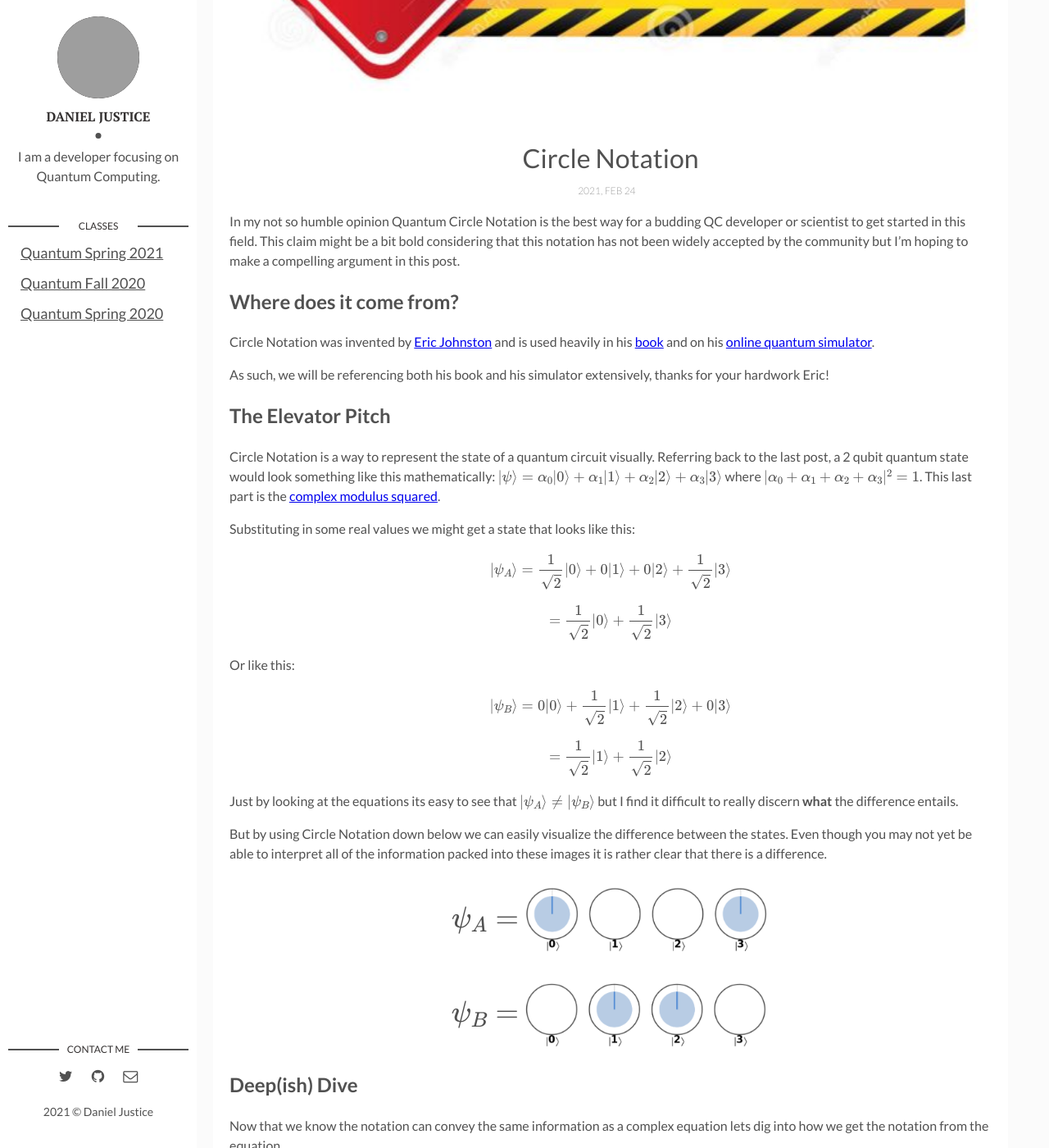
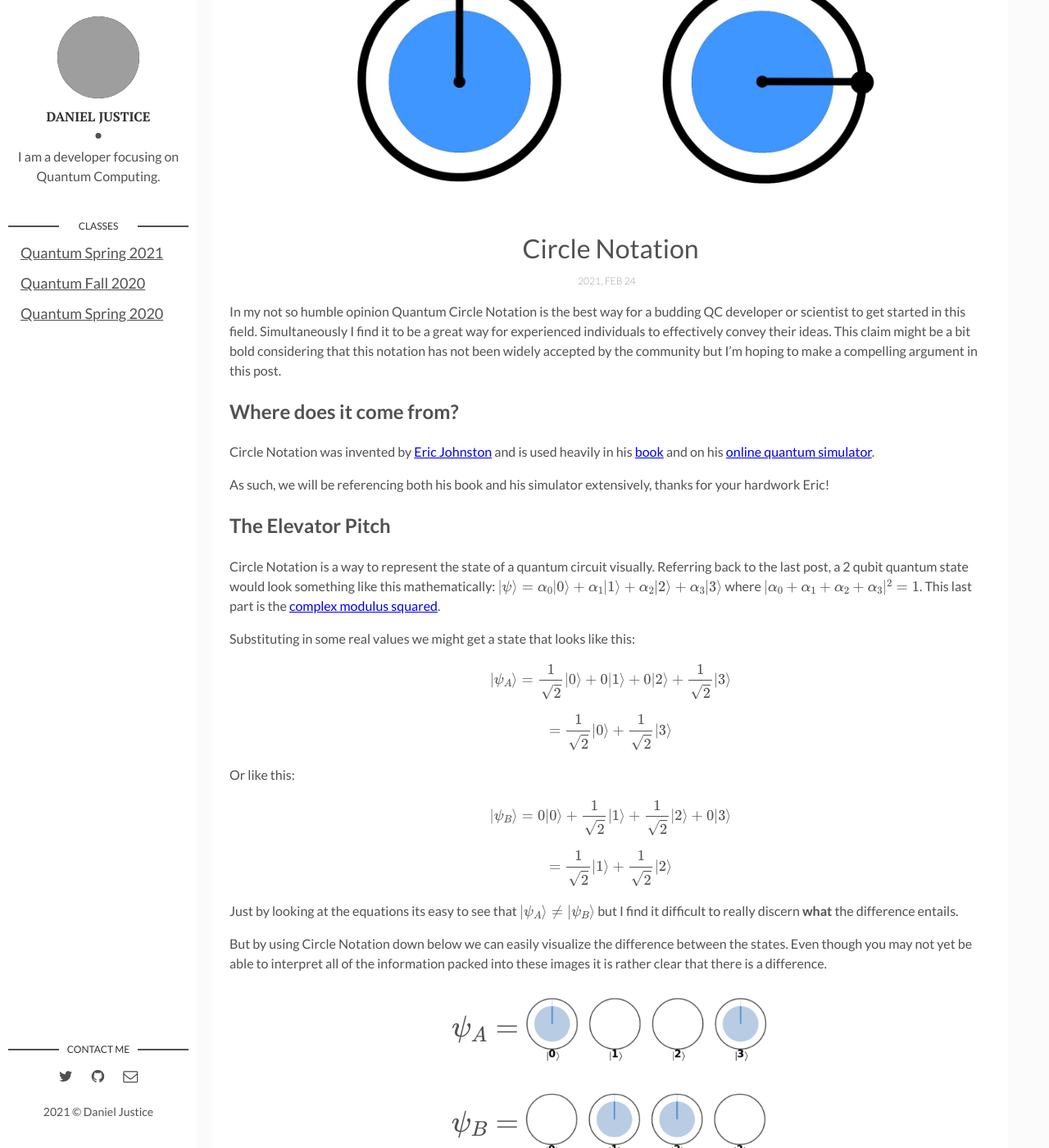
Before and after one commit to thequantumturtle/thequantumturtle.github.io, a Jekyll site: the page built from _posts/2021-02-24-Circle-Notation.markdown, in a window 1280 px wide and 1400 px high, scrolled down 268 px. Shown: the whole window at 82% size. Built offline with Jekyll 4.4.1, drawn with Linux system fonts in a browser that asks for light colours; comment, search, counter and statistics services are not loaded; some of the changed text lies outside the part shown; grey boxes are pictures that could not be loaded.

Commit message:
changed circlenotation image and a few updated lines

```diff
--- a/_posts/2021-02-24-Circle-Notation.markdown
+++ b/_posts/2021-02-24-Circle-Notation.markdown
@@ -2,13 +2,13 @@
 layout: post
 title: Circle Notation
 date: 2021-02-23 22:51:00 -0500
-description: The best notation for beginners!
-img: work-in-progress.jpg # Add image post (optional)
+description: The best notation for beginners and pros alike!
+img: CircleNotation.jpg # Add image post (optional)
 fig-caption: # Add figcaption (optional)
 tags: [Quantum Computers, Simulators, Quantum Notation]
 ---
 
-In my not so humble opinion Quantum Circle Notation is the best way for a budding QC developer or scientist to get started in this field. This claim might be a bit bold considering that this notation has not been widely accepted by the community but I'm hoping to make a compelling argument in this post.
+In my not so humble opinion Quantum Circle Notation is the best way for a budding QC developer or scientist to get started in this field. Simultaneously I find it to be a great way for experienced individuals to effectively convey their ideas. This claim might be a bit bold considering that this notation has not been widely accepted by the community but I'm hoping to make a compelling argument in this post.
 
 
 ## Where does it come from?
@@ -119,3 +119,5 @@ $$|\psi_c\rangle$$ and $$|\psi_b\rangle$$ are equivalent.
 ## Cons
 - Number of state circles scales with state space of the system
 - Not good at visualizing complex single qubit transformations through 3D space
+
+For more information on Circle Notation checkout [Programming Quantum Computers](https://www.amazon.com/Programming-Quantum-Computers-Essential-Algorithms/dp/1492039683){:target="_blank"} Chapter 2.
```
Also changed, not shown: other parts of _posts/2021-02-24-Circle-Notation.markdown (+2 -2 lines), assets/img/CircleNotation.jpg (added).
